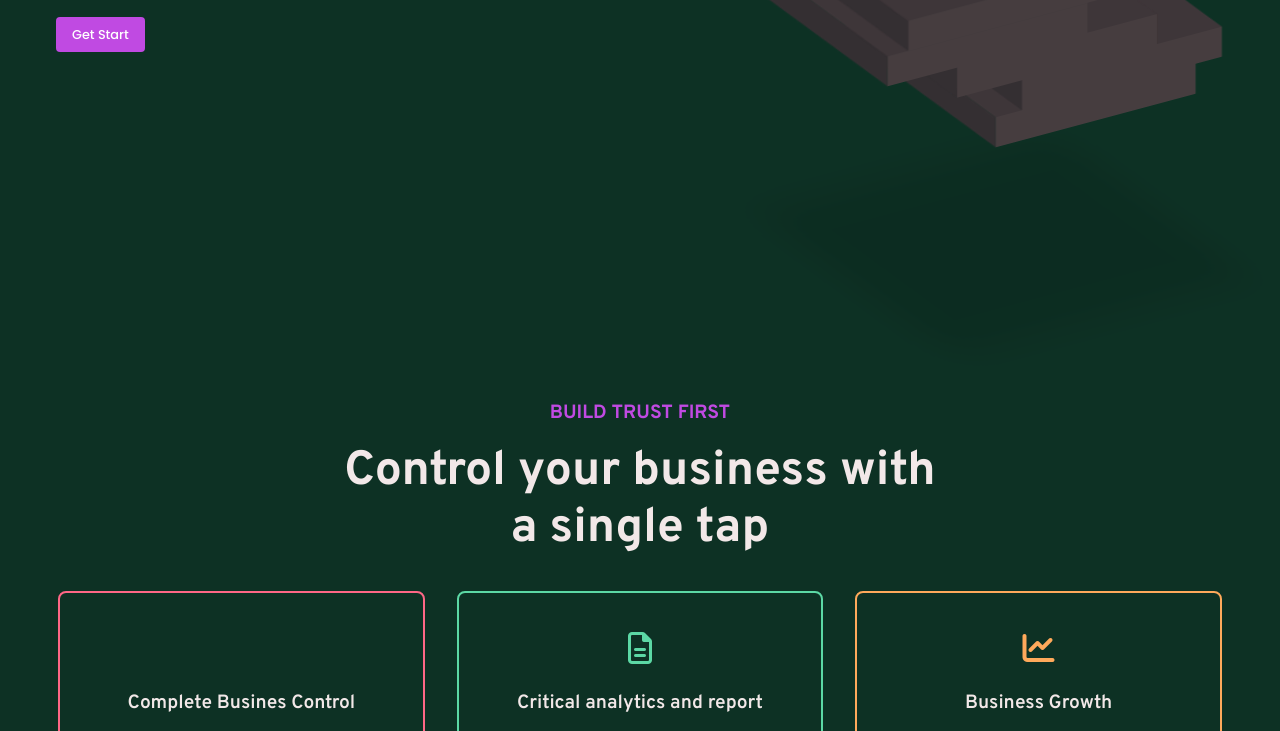
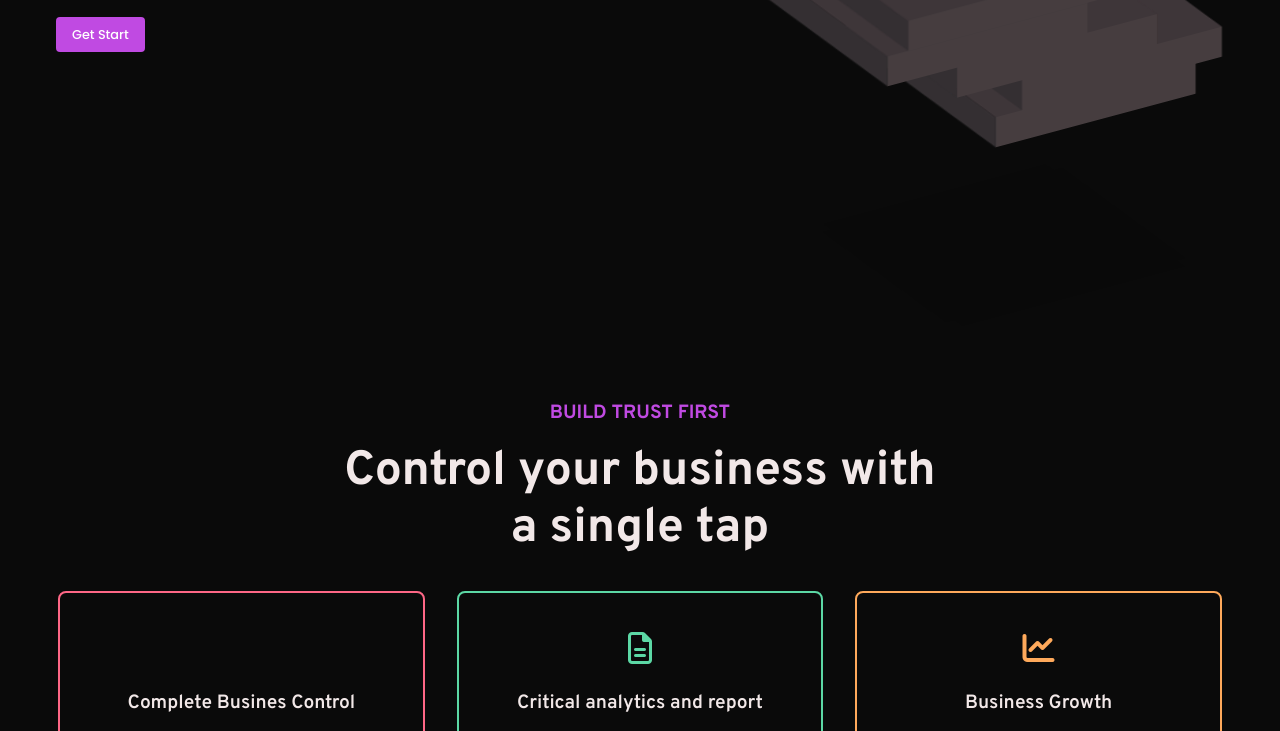
Before and after one commit to Mohiuddin44/Demo4, a plain HTML site: page index.html in a window 1280 px wide. Shown: the part 531-1262 px from the top of the page. Drawn offline with nearby package versions, Linux system fonts and the light colour scheme; some icons are missing.

Commit message:
Update styles.css

```diff
--- a/assets/css/styles.css
+++ b/assets/css/styles.css
@@ -144,7 +144,7 @@ body {
     font-size: 16px;
     line-height: 1.5;
     overflow-x: hidden;
-    background-color: #0d3124;
+    background-color: #0a0a0a;
     color: var(--secondary-color);
 }
 
```
